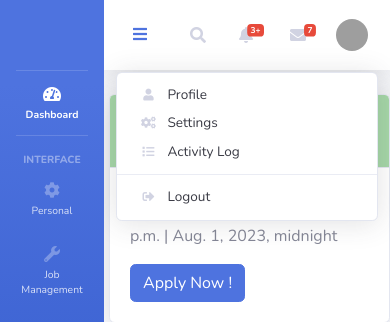
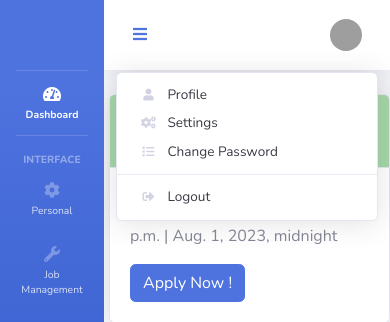
Before and after one commit to sriramreddy-7/IMS-Render-App, a Django app: page /student_dashboard in a window 390 px wide, after a click that opens the changed part. Shown: the top 322 px of the page. Run offline with Django 4.2, Linux system fonts and the light colour scheme; a user stored in the database is signed in; data comes from the database, SQL or seed files in the repository; some libraries are stand-ins or nearby versions; grey boxes are pictures that could not be loaded.

Commit message:
Student Dashboard New Features

```diff
--- a/templates/student_base.html
+++ b/templates/student_base.html
@@ -87,9 +87,6 @@
               <!-- <h6 class="collapse-header">Custom C</h6> -->
               <a class="collapse-item" href="#">My Applications</a>
               <a class="collapse-item" href="#">My Offers</a>
-              <a class="collapse-item" href="{% url 'change_password' %}"
-                >Change Password</a
-              >
             </div>
           </div>
         </li>
@@ -115,12 +112,8 @@
           >
             <div class="bg-white py-2 collapse-inner rounded">
               <!-- <h6 class="collapse-header">Custom Utilities:</h6> -->
-              <a class="collapse-item" href="#"
-                >Internships Listings</a
-              >
-              <a class="collapse-item" href="#"
-                >Apply for Internships</a
-              >
+              <a class="collapse-item" href="#">Internships Listings</a>
+              <a class="collapse-item" href="#">Apply for Internships</a>
               <!-- <a class="collapse-item" href="utilities-animation.html"
                     >Animations</a
                 >
@@ -252,7 +245,7 @@
             <!-- Topbar Navbar -->
             <ul class="navbar-nav ml-auto">
               <!-- Nav Item - Search Dropdown (Visible Only XS) -->
-              <li class="nav-item dropdown no-arrow d-sm-none">
+              <!-- <li class="nav-item dropdown no-arrow d-sm-none">
                 <a
                   class="nav-link dropdown-toggle"
                   href="#"
@@ -264,7 +257,7 @@
                 >
                   <i class="fas fa-search fa-fw"></i>
                 </a>
-                <!-- Dropdown - Messages -->
+
                 <div
                   class="dropdown-menu dropdown-menu-right p-3 shadow animated--grow-in"
                   aria-labelledby="searchDropdown"
@@ -289,7 +282,7 @@
               </li>
 
               <!-- Nav Item - Alerts -->
-              <li class="nav-item dropdown no-arrow mx-1">
+              <!-- <li class="nav-item dropdown no-arrow mx-1">
                 <a
                   class="nav-link dropdown-toggle"
                   href="#"
@@ -300,10 +293,10 @@
                   aria-expanded="false"
                 >
                   <i class="fas fa-bell fa-fw"></i>
-                  <!-- Counter - Alerts -->
+
                   <span class="badge badge-danger badge-counter">3+</span>
                 </a>
-                <!-- Dropdown - Alerts -->
+
                 <div
                   class="dropdown-list dropdown-menu dropdown-menu-right shadow animated--grow-in"
                   aria-labelledby="alertsDropdown"
@@ -351,10 +344,10 @@
                     >Show All Alerts</a
                   >
                 </div>
-              </li>
+              </li> -->
 
               <!-- Nav Item - Messages -->
-              <li class="nav-item dropdown no-arrow mx-1">
+              <!-- <li class="nav-item dropdown no-arrow mx-1">
                 <a
                   class="nav-link dropdown-toggle"
                   href="#"
@@ -365,10 +358,10 @@
                   aria-expanded="false"
                 >
                   <i class="fas fa-envelope fa-fw"></i>
-                  <!-- Counter - Messages -->
+
                   <span class="badge badge-danger badge-counter">7</span>
                 </a>
-                <!-- Dropdown - Messages -->
+
                 <div
                   class="dropdown-list dropdown-menu dropdown-menu-right shadow animated--grow-in"
                   aria-labelledby="messagesDropdown"
@@ -451,11 +444,10 @@
                     >Read More Messages</a
                   >
                 </div>
-              </li>
+              </li> -->
 
               <div class="topbar-divider d-none d-sm-block"></div>
 
-              <!-- Nav Item - User Information -->
               <li class="nav-item dropdown no-arrow">
                 <a
                   class="nav-link dropdown-toggle"
@@ -467,12 +459,19 @@
                   aria-expanded="false"
                 >
                   <span class="mr-2 d-none d-lg-inline text-gray-600 small"
-                    >{{request.user.first_name }} {{request.user.last_name }}</span
+                    >{{request.user.first_name }} {{request.user.last_name
+                    }}</span
                   >
 
-                  <img width="67" height="67" class="img-profile rounded-circle" src="https://img.icons8.com/external-others-inmotus-design/67/external-Online-avatars-others-inmotus-design.png" alt="external-Online-avatars-others-inmotus-design"/>
+                  <img
+                    width="67"
+                    height="67"
+                    class="img-profile rounded-circle"
+                    src="https://img.icons8.com/external-others-inmotus-design/67/external-Online-avatars-others-inmotus-design.png"
+                    alt="external-Online-avatars-others-inmotus-design"
+                  />
                 </a>
-                <!-- Dropdown - User Information -->
+
                 <div
                   class="dropdown-menu dropdown-menu-right shadow animated--grow-in"
                   aria-labelledby="userDropdown"
@@ -485,9 +484,9 @@
                     <i class="fas fa-cogs fa-sm fa-fw mr-2 text-gray-400"></i>
                     Settings
                   </a>
-                  <a class="dropdown-item" href="#">
+                  <a class="dropdown-item" href="{% url 'change_password' %}">
                     <i class="fas fa-list fa-sm fa-fw mr-2 text-gray-400"></i>
-                    Activity Log
+                    Change Password
                   </a>
                   <div class="dropdown-divider"></div>
                   <a
@@ -559,7 +558,7 @@
             >
               Cancel
             </button>
-            <a class="btn btn-primary" href="{% url 'logout_view' %}">Logout</a>
+            <a class="btn btn-danger" href="{% url 'logout_view' %}">Logout</a>
           </div>
         </div>
       </div>
--- a/templates/student_dashboard.html
+++ b/templates/student_dashboard.html
@@ -36,7 +36,9 @@
         <p class="card-text">
           {{ job.job_type }} | {{ job.post_date }} | {{ job.deadline_date }}
         </p>
-        <a href="{{ job.job_url }}" class="btn btn-primary">Apply Now !</a>
+        <a href="{{ job.job_url }}" class="btn btn-primary" target="_blank"
+          >Apply Now !</a
+        >
       </div>
     </div>
   </div>
--- a/templates/tpo_base.html
+++ b/templates/tpo_base.html
@@ -92,6 +92,9 @@
                 >JOB Listing</a
               >
               <a class="collapse-item" href="{% url  'data_store' %}">DS</a>
+              <a class="collapse-item" href="{% url  'change_password' %}"
+                >Change Password</a
+              >
             </div>
           </div>
         </li>
```
